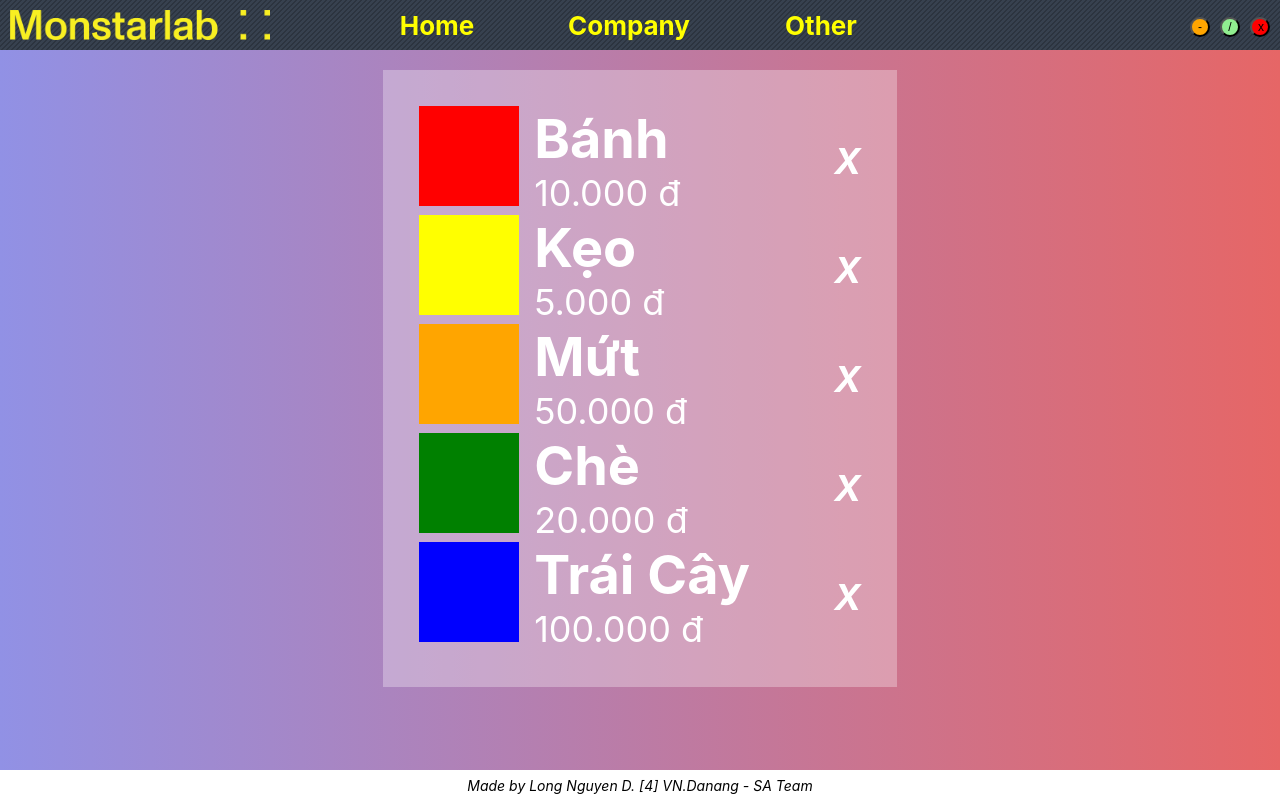
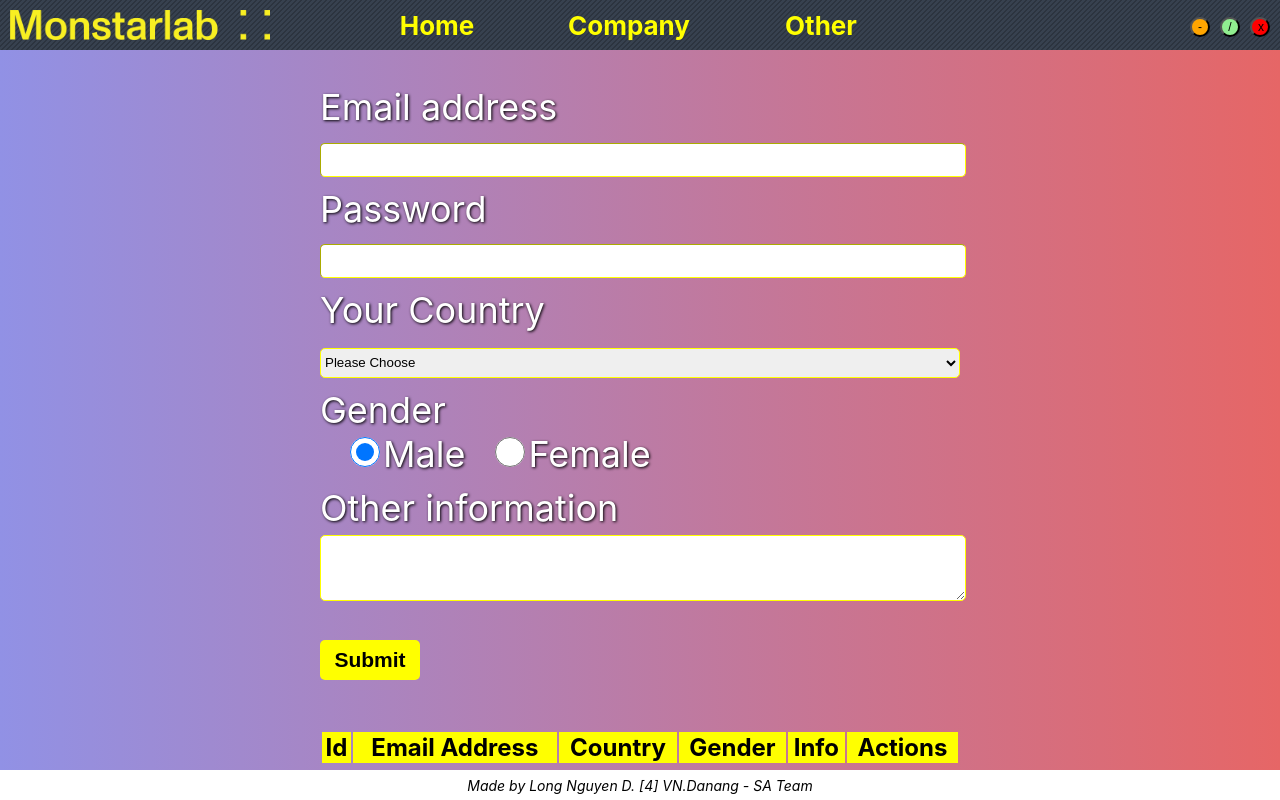
Before and after one commit to mvn-longnguyen4-dn/Learn-React, a React (Create React App) app: page / in a window 1280 px wide. Built offline with nearby package versions, Linux system fonts and the light colour scheme.

Commit message:
Form, Lifting State Up
Form, Lifting State Up

```diff
--- a/public/index.html
+++ b/public/index.html
@@ -25,7 +25,7 @@
       Learn how to configure a non-root public URL by running `npm run build`.
     -->
 
-  <title>Handling Events, Conditional Rendering, Lists and Keys</title>
+  <title>Form, Lifting State Up</title>
   </head>
   <body>
     <noscript>You need to enable JavaScript to run this app.</noscript>
--- a/src/App.js
+++ b/src/App.js
@@ -2,7 +2,7 @@ import logo from './logo.svg';
 import './App.css';
 import Header from './Header.js';
 import Footer from './Footer.js';
-import List from './List.js';
+import Form from './Form';
 import React from 'react';
 
 class Main extends React.Component {
@@ -39,48 +39,49 @@ class Main extends React.Component {
   //     )
   // }
 
-  constructor(props) {
-    super(props);
-    this.state = {
-        'items' : [
-            {
-                'id' : 1,
-                'bg' : 'red',
-                'ttl' : 'Bánh',
-                'txt' : '10.000 đ'
-            },
-            {
-                'id' : 2,
-                'bg' : 'yellow',
-                'ttl' : 'Kẹo',
-                'txt' : '5.000 đ'
-            },
-            {
-                'id' : 3,
-                'bg' : 'orange',
-                'ttl' : 'Mứt',
-                'txt' : '50.000 đ'
-            },
-            {
-                'id' : 4,
-                'bg' : 'green',
-                'ttl' : 'Chè',
-                'txt' : '20.000 đ'
-            },
-            {
-                'id' : 5,
-                'bg' : 'blue',
-                'ttl' : 'Trái Cây',
-                'txt' : '100.000 đ'
-            },
-        ]
-    }
-}
+
+//   constructor(props) {
+//     super(props);
+//     this.state = {
+//         'items' : [
+//             {
+//                 'id' : 1,
+//                 'bg' : 'red',
+//                 'ttl' : 'Bánh',
+//                 'txt' : '10.000 đ'
+//             },
+//             {
+//                 'id' : 2,
+//                 'bg' : 'yellow',
+//                 'ttl' : 'Kẹo',
+//                 'txt' : '5.000 đ'
+//             },
+//             {
+//                 'id' : 3,
+//                 'bg' : 'orange',
+//                 'ttl' : 'Mứt',
+//                 'txt' : '50.000 đ'
+//             },
+//             {
+//                 'id' : 4,
+//                 'bg' : 'green',
+//                 'ttl' : 'Chè',
+//                 'txt' : '20.000 đ'
+//             },
+//             {
+//                 'id' : 5,
+//                 'bg' : 'blue',
+//                 'ttl' : 'Trái Cây',
+//                 'txt' : '100.000 đ'
+//             },
+//         ]
+//     }
+// }
 render() {
-    const {items} = this.state;
+    // const {items} = this.state;
     return (
         <div className="App-header">
-            <List items={items}/>
+            <Form/>
         </div>
     )
 }
--- /dev/null
+++ b/src/Form.js
@@ -0,0 +1,145 @@
+import React, { Component } from 'react';
+import UserRow from './UserRow';
+
+class Form extends Component {
+  constructor(props) {
+    super(props);
+    this.state = {
+      form: {
+        email: '',
+        password: '',
+        country: '',
+        gender: 'Male',
+        info: ''
+      },
+      users: []
+    };
+    this.id = 0;
+  }
+
+  handleSubmit = (e) => {
+    e.preventDefault();
+    console.log(this.state.form);
+    this.id = this.id + 1;
+    const user = {...this.state.form, id: this.id};
+    this.setState(prev => ({
+      users: [
+        ...prev.users,
+        user
+      ]
+    }), () => {
+      console.log(this.state);
+    });
+  }
+
+  handleChange = (e) => {
+    const target = e.target;
+    const value = target.type === 'checkbox' ? target.checked : target.value;
+    const name = target.name;
+
+    this.setState(prev => ({
+      form: {
+        ...prev.form,
+        [name]: value
+      }
+    }));
+  }
+
+  handleRemove = (id) => {
+    console.log(id);
+    const { users } = this.state;
+    const newUsers = users.filter(e => e.id != id);
+    console.log(newUsers);
+    this.setState(prev => ({
+      users: newUsers
+    }));
+  }
+
+  render() {
+    const { form, users } = this.state;
+    return (
+      <div className="form-container">
+        <form className="register-form" onSubmit={this.handleSubmit}>
+          <div className="form-group">
+            <label>Email address</label>
+            <input
+              type="text"
+              name="email"
+              onChange={this.handleChange}
+              />
+          </div>
+          <div className="form-group">
+            <label>Password</label>
+            <input
+              type="password"
+              name="password"
+              onChange={this.handleChange}
+              />
+          </div>
+          <div className="form-group">
+            <label>Your Country</label>
+            <select name="country" onChange={this.handleChange}>
+              <option value="">Please Choose</option>
+              <option value="VietNam">Việt Nam</option>
+              <option value="Japan">日本</option>
+            </select>
+          </div>
+          <div className="form-group">
+            <label>Gender</label>
+            <div className="radio-group">
+              <label>
+                <input
+                  type="radio"
+                  value="Male"
+                  name="gender"
+                  defaultChecked={form.gender === 'Male'}
+                  onChange={this.handleChange}
+                  />
+                Male
+              </label>
+              <label>
+                <input
+                  type="radio"
+                  value="Female"
+                  name="gender"
+                  defaultChecked={form.gender === 'Female'}
+                  onChange={this.handleChange}
+                  />
+                Female
+              </label>
+            </div>
+          </div>
+          <div className="form-group">
+            <label>Other information</label>
+            <textarea name="info" onChange={this.handleChange}></textarea>
+          </div>
+          <div className="buttons-set">
+            <button className="btn">Submit</button>
+          </div>
+        </form>
+
+        <table>
+          <thead>
+            <tr>
+              <th>Id</th>
+              <th>Email Address</th>
+              <th>Country</th>
+              <th>Gender</th>
+              <th>Info</th>
+              <th>Actions</th>
+            </tr>
+          </thead>
+          <tbody>
+            {
+              users.map(e => (
+                <UserRow key={ e.id } user={ e } handleRemove={ this.handleRemove.bind(this) }/>
+            ))
+            }
+          </tbody>
+        </table>
+      </div>
+    );
+  }
+}
+
+export default Form;
--- /dev/null
+++ b/src/UserRow.js
@@ -0,0 +1,31 @@
+import React from 'react';
+
+class UserRow extends React.Component {
+
+    constructor(props) {
+        super(props);
+    }
+
+    render() {
+        const user = this.props.user
+
+        return (
+            <tr>
+                <td>{ user.id }</td>
+                <td>{ user.email }</td>
+                <td>{ user.country }</td>
+                <td>{ user.gender }</td>
+                <td>{ user.info }</td>
+                <td>
+                    <button onClick={ () => this.handleRemove(user.id) }>X</button>
+                </td>
+            </tr>
+        )
+    }
+
+    handleRemove(index) {
+        this.props.handleRemove(index);
+    }
+}
+
+export default UserRow;
--- a/src/index.css
+++ b/src/index.css
@@ -145,3 +145,82 @@ code {
   padding: 1em;
   margin: 0;
 }
+
+
+
+
+.form-container {
+  width: 50%;
+  margin: auto;
+}
+
+.form-group {
+  margin-top: 10px;
+}
+
+.form-group label {
+  width: 100%;
+  color: #fff;
+  text-shadow: 1px 1px 3px #000;
+}
+
+.radio-group {
+  width: 100%;
+  color: white;
+}
+
+.radio-group input[type=radio] {
+  height: 30px;
+  width: 30px;
+  margin-left: 30px;
+}
+
+
+.form-group input[type=text], input[type=password], select, textarea {
+  margin-top: 5px;
+  border-radius: 5px;
+  border-width: 1px;
+  border-color:yellow;
+  width: 100%;
+}
+
+.form-group input[type=text], input[type=password], select {
+  height: 30px;
+}
+
+.form-group textarea {
+  height: 60px;
+}
+
+.btn {
+  width: 100px;
+  height: 40px;
+  margin-top: 30px;
+  background: yellow;
+  color: #000;
+  border-color: transparent;
+  border-radius: 5px;
+  font-size: 21px;
+  font-weight: 700;
+  cursor: pointer;
+}
+
+
+table {
+  width: 100%;
+  margin: auto;
+  margin-top: 50px;
+  font-size: 24px;
+}
+
+th {
+  background: yellow;
+  color: #000;
+  border-width: 0px;
+}
+
+td {
+  background: #aaa;
+  color: white;
+  text-align: center;
+}
```
